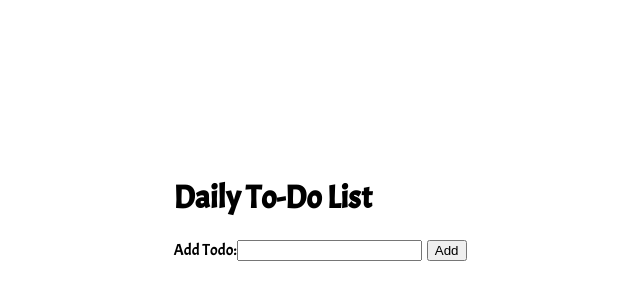
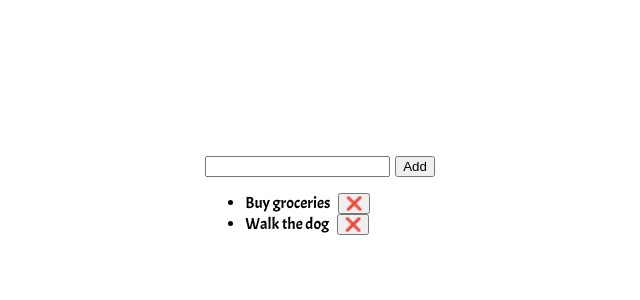
Before and after one commit to MatthewPCope/Random_React, a React (Vite) app: page / in a window 1280 px wide. Shown: the part 44-344 px from the top of the page, without its empty margins (320-960 px from the left). Built offline with nearby package versions, Linux system fonts and the light colour scheme; a web font is replaced by a local one.

Commit message:
signals try

```diff
--- a/package.json
+++ b/package.json
@@ -10,6 +10,7 @@
     "preview": "vite preview"
   },
   "dependencies": {
+    "@preact/signals": "^1.2.2",
     "react": "^18.2.0",
     "react-dom": "^18.2.0"
   },
--- a/src/App.jsx
+++ b/src/App.jsx
@@ -1,4 +1,5 @@
-import Todoform from "./components/Todoform"
+import SignalList from "./components/SignalList"
+// import Todoform from "./components/Todoform"
 
 
 
@@ -7,7 +8,7 @@ function App() {
 
   return (
     <>
-      <Todoform />
+      <SignalList />
     </>
   )
 }
--- /dev/null
+++ b/src/components/SignalList.jsx
@@ -0,0 +1,46 @@
+import React from 'react'
+import { signal, computed } from "@preact/signals";
+
+export default function SignalList() {
+
+    const todos = signal([
+        { text: "Buy groceries", completed: true },
+        { text: "Walk the dog", completed: false },
+    ]);
+
+    const text = signal("");
+
+    const completed = computed(() => {
+        // When `todos` changes, this re-runs automatically:
+        return todos.value.filter(todo => todo.completed).length;
+    });
+
+      // Logs: 1, because one todo is marked as being completed
+    console.log(completed.value);
+
+    function addTodo() {
+    todos.value = [...todos.value, { text: text.value }];
+    text.value = ""; // Clear input value on add
+}
+
+function removeTodo(todo) {
+    todos.value = todos.value.filter(t => t !== todo);
+}
+const onInput = event => (text.value = event.currentTarget.value);
+
+
+    return (
+        <div>
+            <input value={text.value} onInput={onInput} />
+            <button onClick={addTodo}>Add</button>
+            <ul>
+                {todos.value.map(todo => (
+                <li key={todo.id}>
+                    {todo.text}{' '}
+                    <button onClick={() => removeTodo(todo)}>❌</button>
+                </li>
+                ))}
+            </ul>
+    </div>
+    )
+}
--- a/src/components/TodoItem.jsx
+++ b/src/components/TodoItem.jsx
@@ -1,9 +1,9 @@
-export default function TodoItem({completed, id, title, toggleTodo, deleteTodo}) {
+export default function TodoItem({id, title, toggleTodo, deleteTodo}) {
     return (
         <>
             <li>
                 <label>{title}
-                    <input type="checkbox" checked={completed}
+                    <input type="checkbox"
                     onChange={e => toggleTodo(id, e.target.checked)}/>
                 </label>
                 <button onClick={() => deleteTodo(id)}>Delete</button>
--- a/src/components/Todoform.jsx
+++ b/src/components/Todoform.jsx
@@ -53,12 +53,12 @@ export default function Todoform() {
             <h1>Daily To-Do List</h1>
             <div >
                 <form onSubmit={submitHandler}>
-                    <label>Add Todo:
-                        <input type="text"
+
+                        <input type="text" placeholder='Add Todo'
                         onChange={(e) => setNewTodo(e.target.value)}
                         value={newTodo}
                         id='todo'/>
-                    </label>
+
                 <button>Add</button>
                 </form>
             </div>
--- a/src/index.css
+++ b/src/index.css
@@ -5,6 +5,7 @@ body{
   justify-content: center;
   margin-top: 200px;
   font-family: 'Acme', sans-serif;
+  cursor: pointer;
 }
 
 button{
```
Also changed, not shown: 1 other file (tests, documents, lock files or other folders).
